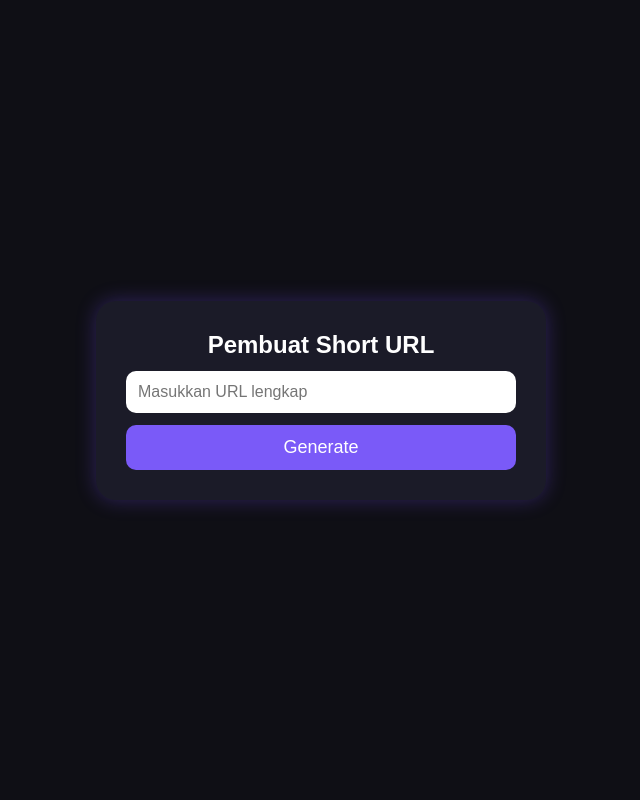
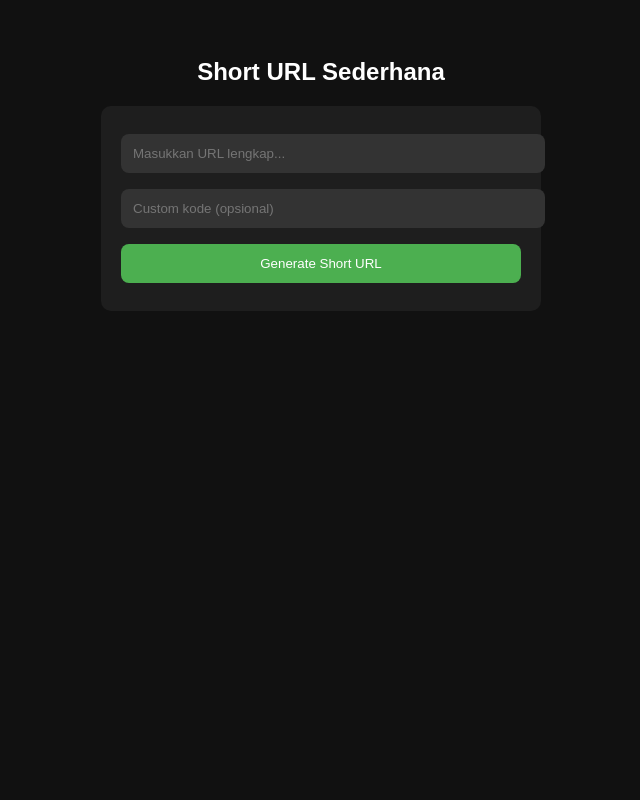
Before and after one commit to ocimnet/short-url, a PHP site: page / in a window 1280 px wide. Shown: the whole page, without its empty margins (319-959 px from the left). Run offline with PHP 8.4, Linux system fonts and the light colour scheme; data that the repository does not hold is empty.

Commit message:
Update index.php

```diff
--- a/index.php
+++ b/index.php
@@ -1,112 +1,132 @@
 <?php
-$shortUrl = '';
-$originalUrl = '';
+// --- FILE: index.php ---
 
+// Lokasi file penyimpanan
+$storage = __DIR__ . "/urls.json";
 
-/* --- CREATE/GENERATE SHORT URL --- */
-if ($_SERVER['REQUEST_METHOD'] === 'POST' && isset($_POST['url'])) {
-$url = trim($_POST['url']);
+// Jika file tidak ada, buat baru
+if (!file_exists($storage)) {
+    file_put_contents($storage, "{}");
+}
 
-
-if (filter_var($url, FILTER_VALIDATE_URL)) {
+// Muat data
 $data = json_decode(file_get_contents($storage), true);
 
+// **************************
+//  REDIRECT MODE
+// **************************
+$path = trim($_SERVER["REQUEST_URI"], "/");
 
-// generate code 5 chars
-$code = substr(md5(uniqid(rand(), true)), 0, 5);
+if ($path !== "" && $path !== "index.php") {
+    if (isset($data[$path])) {
+        header("Location: " . $data[$path], true, 302);
+        exit;
+    } else {
+        http_response_code(404);
+        echo "<h1>404 - Short URL tidak ditemukan</h1>";
+        exit;
+    }
+}
 
+// **************************
+//  SHORTENER MODE (FORM UTAMA)
+// **************************
+if ($_SERVER["REQUEST_METHOD"] === "POST") {
+    $url = trim($_POST["url"]);
+    $custom = trim($_POST["custom"]);
 
-$data[$code] = $url;
-file_put_contents($storage, json_encode($data));
+    // Validasi URL
+    if (!filter_var($url, FILTER_VALIDATE_URL)) {
+        $error = "URL tidak valid!";
+    } else {
+        // Jika custom kosong, buat random
+        if ($custom === "") {
+            $custom = substr(md5(time()), 0, 6);
+        }
 
+        // Cek jika code sudah ada
+        if (isset($data[$custom])) {
+            $error = "Kode short sudah digunakan!";
+        } else {
+            // Simpan data
+            $data[$custom] = $url;
+            file_put_contents($storage, json_encode($data, JSON_PRETTY_PRINT));
 
-$generated = true;
-$originalUrl = $url;
-$shortUrl = $_SERVER['HTTP_HOST'] . '/' . $code;
-}
+            $base = (isset($_SERVER['HTTPS']) ? "https" : "http") .
+                    "://" . $_SERVER['HTTP_HOST'] . "/";
+
+            $short_url = $base . $custom;
+        }
+    }
 }
 ?>
-
 
 <!DOCTYPE html>
 <html lang="id">
 <head>
 <meta charset="UTF-8">
-<meta name="viewport" content="width=device-width, initial-scale=1.0">
-<title>Short URL Generator</title>
+<title>Short URL</title>
+<meta name="viewport" content="width=device-width, initial-scale=1">
 <style>
-* { margin: 0; padding: 0; box-sizing: border-box; font-family: Arial, sans-serif; }
-body { background: #0f0f15; color: #fff; display: flex; justify-content: center; align-items: center; height: 100vh; padding: 20px; }
-.container { background: #1b1b28; padding: 30px; border-radius: 20px; width: 100%; max-width: 450px; text-align: center; box-shadow: 0 0 20px rgba(120,80,255,0.3); }
-input { width: 100%; padding: 12px; margin: 12px 0; border: none; border-radius: 10px; font-size: 16px; }
-button { width: 100%; padding: 12px; background: #7a5af8; border: none; border-radius: 10px; color: #fff; font-size: 18px; cursor: pointer; transition: 0.3s; }
-button:hover { background: #9876ff; }
-.result { margin-top: 20px; padding: 12px; background: #11111a; border-radius: 12px; word-wrap: break-word; }
-a { color: #7a5af8; }
+    body {
+        font-family: Arial, sans-serif;
+        background: #111;
+        color: #fff;
+        padding: 30px;
+        text-align: center;
+    }
+    .box {
+        max-width: 400px;
+        margin: auto;
+        padding: 20px;
+        background: #1e1e1e;
+        border-radius: 10px;
+    }
+    input, button {
+        width: 100%;
+        padding: 12px;
+        margin: 8px 0;
+        border-radius: 8px;
+        border: none;
+        outline: none;
+    }
+    input { background: #333; color: #fff; }
+    button { background: #4CAF50; color: white; cursor: pointer; }
+    button:hover { background: #45A049; }
+    .short-link {
+        background: #222;
+        padding: 10px;
+        border-radius: 8px;
+        margin-top: 10px;
+        display: block;
+        word-break: break-all;
+    }
 </style>
 </head>
 <body>
-<div class="container">
-<h2>Pembuat Short URL</h2>
+
+<h2>Short URL Sederhana</h2>
+<div class="box">
+
+<?php if (isset($error)): ?>
+    <div style="color: red"><?= $error ?></div>
+<?php endif; ?>
+
+<?php if (isset($short_url)): ?>
+    <h3>Short URL:</h3>
+    <a class="short-link" href="<?= $short_url ?>" target="_blank">
+        <?= $short_url ?>
+    </a>
+<?php else: ?>
+
 <form method="POST">
-<input type="url" name="url" placeholder="Masukkan URL lengkap" required>
-<button type="submit">Generate</button>
+    <input type="text" name="url" placeholder="Masukkan URL lengkap..." required>
+    <input type="text" name="custom" placeholder="Custom kode (opsional)">
+    <button type="submit">Generate Short URL</button>
 </form>
 
+<?php endif; ?>
 
-<?php if ($generated): ?>
-<div class="result">
-<p><b>URL Asli:</b><br><?= htmlspecialchars($originalUrl) ?></p>
-<p><b>Short URL:</b><br>
-<a href="https://<?= htmlspecialchars($shortUrl) ?>" target="_blank">https://<?= htmlspecialchars($shortUrl) ?></a>
-</p>
-</div>
-<?php endif; ?>
 </div>
 </body>
 </html>
-
-
-<?php
-/* =====================================================
-AUTO REDIRECT HANDLER (CLEAN URL) - redirect.php merged
-This block only runs when redirect mode is triggered
-===================================================== */
-
-
-if (php_sapi_name() !== 'cli') {
-// check if accessing /code but NOT posting URL
-$req = trim(parse_url($_SERVER['REQUEST_URI'], PHP_URL_PATH), '/');
-
-
-// skip if accessing root or index.php
-if ($req !== '' && $req !== 'index.php') {
-$data = json_decode(file_get_contents($storage), true);
-
-
-// sanitize
-$code = preg_replace('/[^a-zA-Z0-9]/', '', $req);
-
-
-if (isset($data[$code])) {
-$url = $data[$code];
-$parsed = parse_url($url);
-$allowed = ['http', 'https'];
-
-
-if (isset($parsed['scheme']) && in_array(strtolower($parsed['scheme']), $allowed)) {
-header('Location: ' . $url, true, 302);
-exit;
-} else {
-http_response_code(400);
-echo "URL tidak aman untuk diarahkan.";
-exit;
-}
-} else {
-http_response_code(404);
-echo "Short URL tidak ditemukan.";
-exit;
-}
-}
-}
-?>
```
